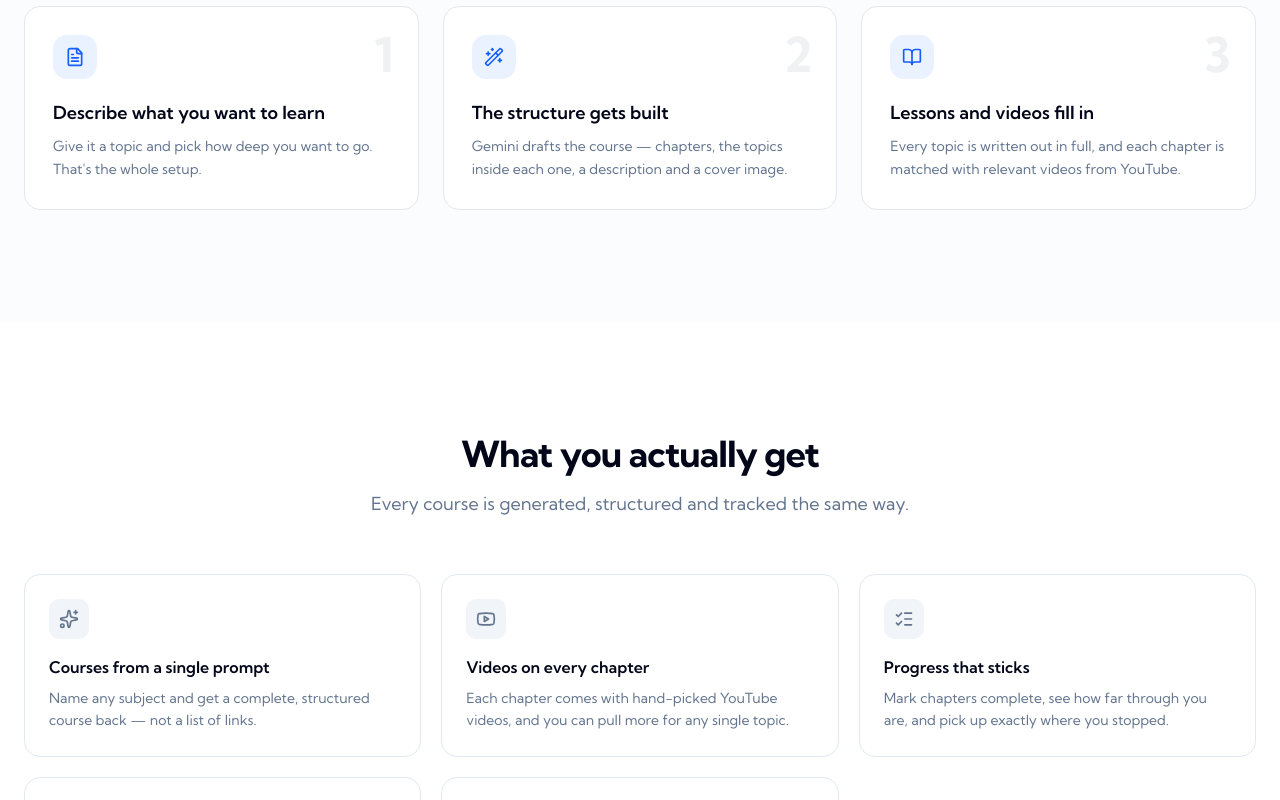
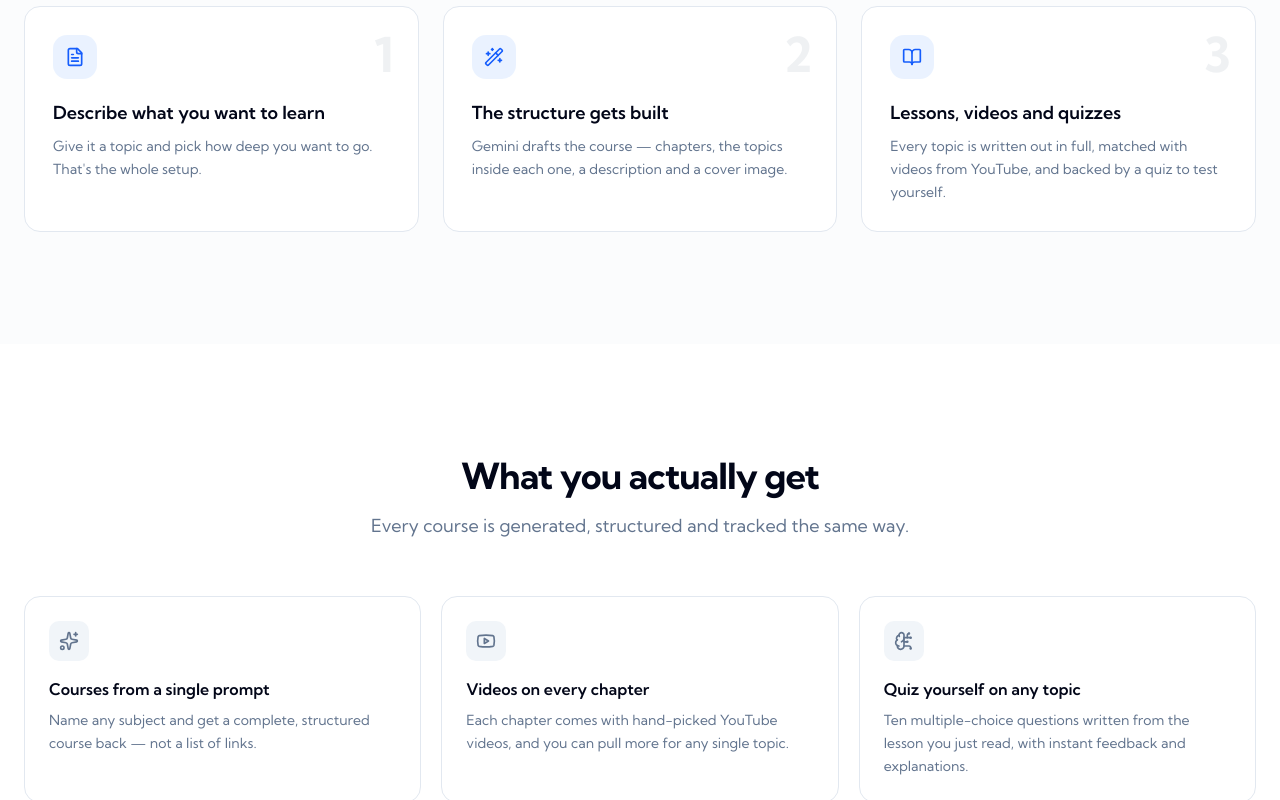
Before and after one commit to anurag211824/PromptEdu, a Next.js app: page / in a window 1280 px wide. Shown: the part 1080-1880 px from the top of the page. Built offline with nearby package versions, Linux system fonts and the light colour scheme; no server answers.

Commit message:
feat: enhance course content description and add quiz feature to lessons

```diff
--- a/app/page.js
+++ b/app/page.js
@@ -3,6 +3,7 @@ import { SignedIn, SignedOut } from "@clerk/nextjs";
 import {
   ArrowRight,
   BookOpen,
+  BrainCircuit,
   Code2,
   FileText,
   ListChecks,
@@ -30,8 +31,8 @@ const STEPS = [
   },
   {
     icon: BookOpen,
-    title: "Lessons and videos fill in",
-    body: "Every topic is written out in full, and each chapter is matched with relevant videos from YouTube.",
+    title: "Lessons, videos and quizzes",
+    body: "Every topic is written out in full, matched with videos from YouTube, and backed by a quiz to test yourself.",
   },
 ];
 
@@ -45,6 +46,11 @@ const FEATURES = [
     icon: Youtube,
     title: "Videos on every chapter",
     body: "Each chapter comes with hand-picked YouTube videos, and you can pull more for any single topic.",
+  },
+  {
+    icon: BrainCircuit,
+    title: "Quiz yourself on any topic",
+    body: "Ten multiple-choice questions written from the lesson you just read, with instant feedback and explanations.",
   },
   {
     icon: ListChecks,
```
